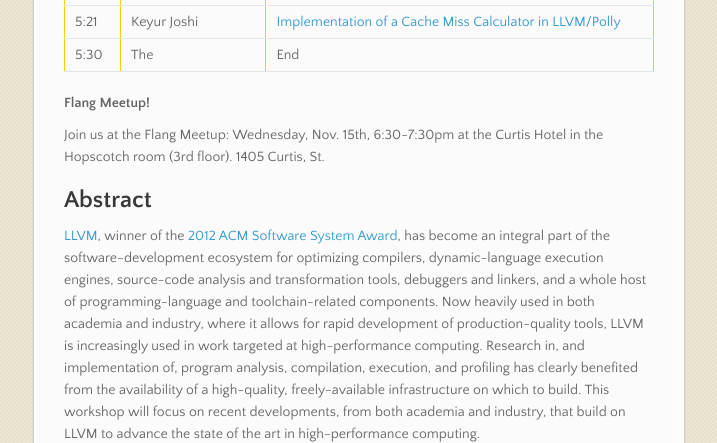
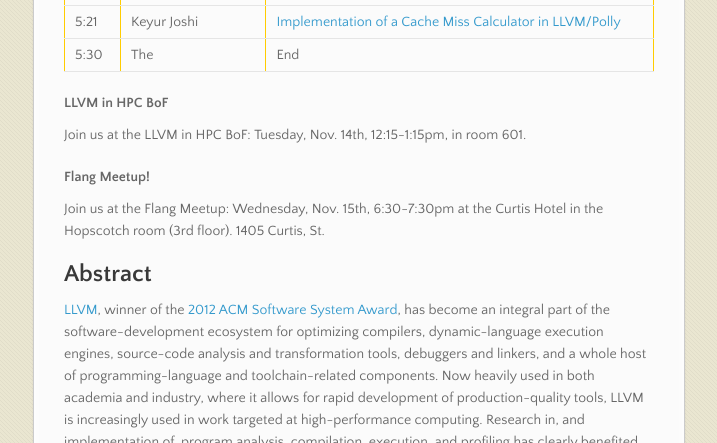
Before and after one commit to LLVM-HPC4-Workshop/LLVM-HPC4-Workshop.github.io, a plain HTML site: page index.html in a window 1280 px wide. Shown: the part 1076-1519 px from the top of the page, without its empty margins (282-999 px from the left). Drawn offline with nearby package versions, Linux system fonts and the light colour scheme.

Commit message:
Add note on BoF

```diff
--- a/index.html
+++ b/index.html
@@ -148,6 +148,9 @@
 </tbody>
 </table>
 
+<h4>LLVM in HPC BoF</h4>
+<p>Join us at the LLVM in HPC BoF: Tuesday, Nov. 14th, 12:15-1:15pm, in room 601.</p>
+
 <h4>Flang Meetup!</h4>
 <p>Join us at the Flang Meetup: Wednesday, Nov. 15th, 6:30-7:30pm at the Curtis Hotel in the Hopscotch room (3rd floor). 1405 Curtis, St.</p>
 
```
